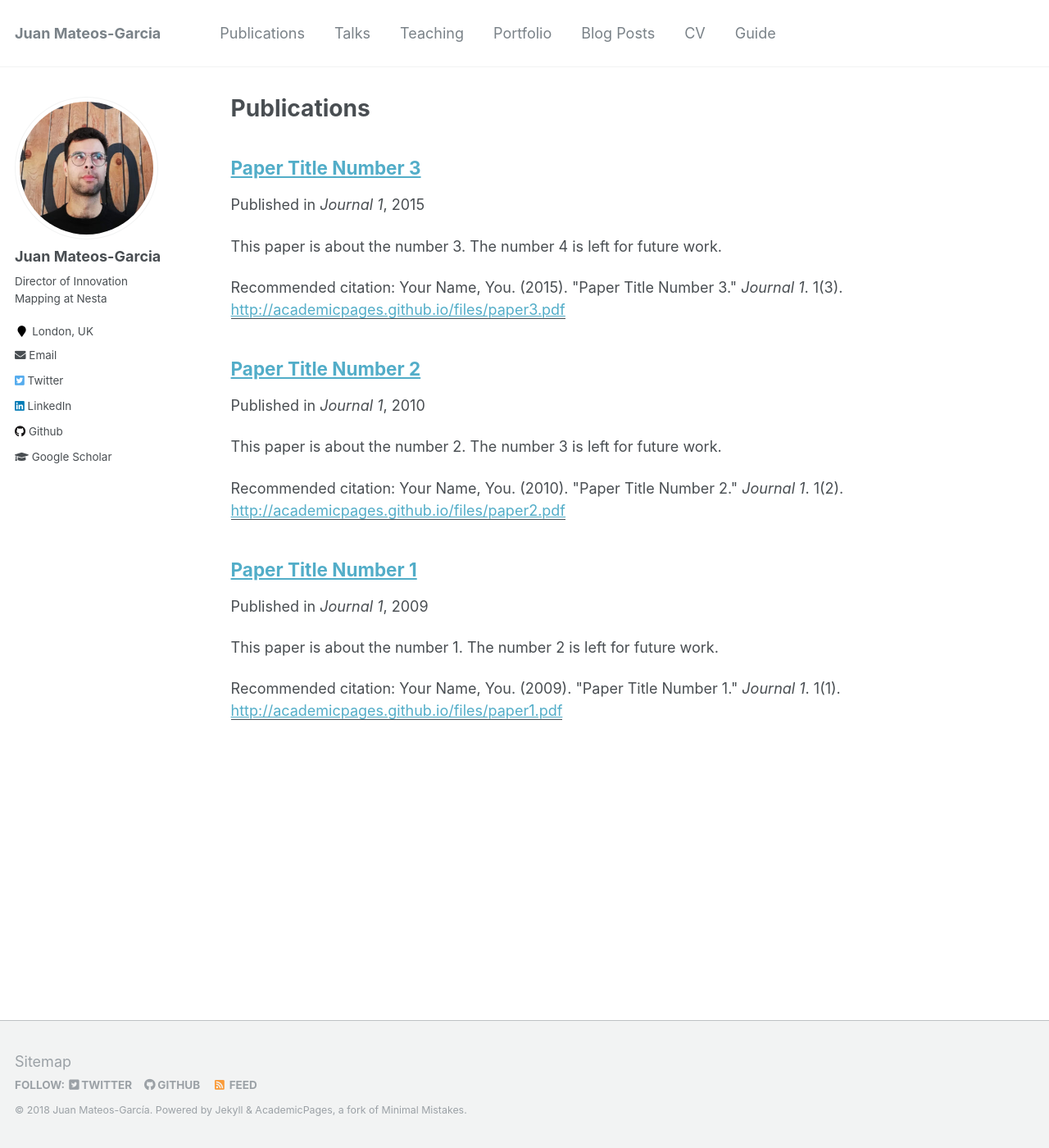
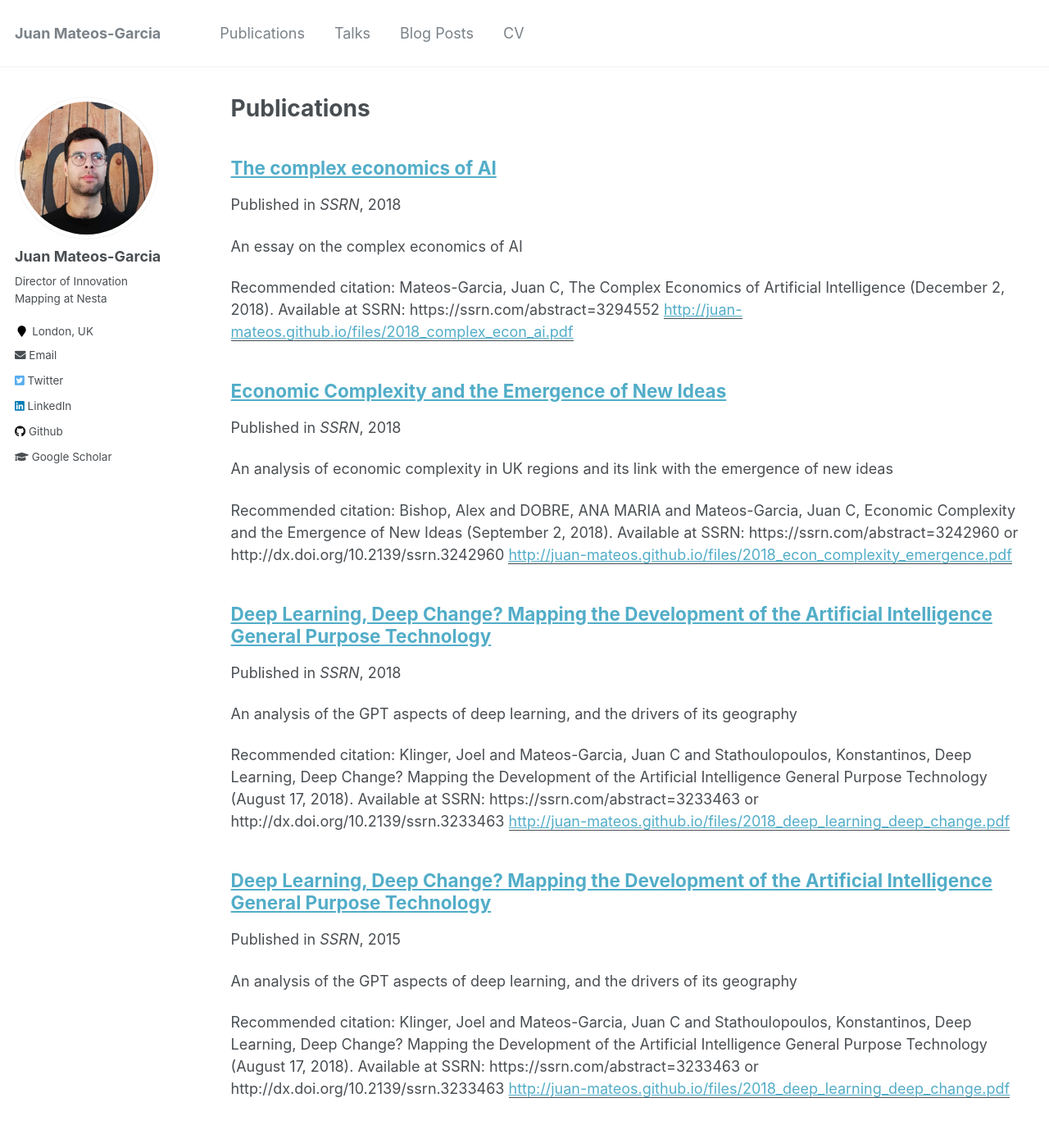
Before and after one commit to Juan-Mateos/Juan-Mateos.github.io, a Jekyll site: the page built from _pages/publications.md, in a window 1280 px wide and 1400 px high. Shown: the whole window at 82% size. Built offline with Jekyll 4.4.1, drawn with Linux system fonts in a browser that asks for light colours.

Commit message:
Added papers

```diff
--- a/_data/navigation.yml
+++ b/_data/navigation.yml
@@ -6,17 +6,8 @@ main:
   - title: "Talks"
     url: /talks/
 
-  - title: "Teaching"
-    url: /teaching/
-
-  - title: "Portfolio"
-    url: /portfolio/
-
   - title: "Blog Posts"
     url: /year-archive/
 
   - title: "CV"
     url: /cv/
-
-  - title: "Guide"
-    url: /markdown/
--- a/_publications/2009-10-01-paper-title-number-1.md
+++ /dev/null
@@ -1,15 +0,0 @@
----
-title: "Paper Title Number 1"
-collection: publications
-permalink: /publication/2009-10-01-paper-title-number-1
-excerpt: 'This paper is about the number 1. The number 2 is left for future work.'
-date: 2009-10-01
-venue: 'Journal 1'
-paperurl: 'http://academicpages.github.io/files/paper1.pdf'
-citation: 'Your Name, You. (2009). &quot;Paper Title Number 1.&quot; <i>Journal 1</i>. 1(1).'
----
-This paper is about the number 1. The number 2 is left for future work.
-
-[Download paper here](http://academicpages.github.io/files/paper1.pdf)
-
-Recommended citation: Your Name, You. (2009). "Paper Title Number 1." <i>Journal 1</i>. 1(1).
--- a/_publications/2010-10-01-paper-title-number-2.md
+++ /dev/null
@@ -1,15 +0,0 @@
----
-title: "Paper Title Number 2"
-collection: publications
-permalink: /publication/2010-10-01-paper-title-number-2
-excerpt: 'This paper is about the number 2. The number 3 is left for future work.'
-date: 2010-10-01
-venue: 'Journal 1'
-paperurl: 'http://academicpages.github.io/files/paper2.pdf'
-citation: 'Your Name, You. (2010). &quot;Paper Title Number 2.&quot; <i>Journal 1</i>. 1(2).'
----
-This paper is about the number 2. The number 3 is left for future work.
-
-[Download paper here](http://academicpages.github.io/files/paper2.pdf)
-
-Recommended citation: Your Name, You. (2010). "Paper Title Number 2." <i>Journal 1</i>. 1(2).
--- a/_publications/2015-10-01-paper-title-number-3.md
+++ /dev/null
@@ -1,15 +0,0 @@
----
-title: "Paper Title Number 3"
-collection: publications
-permalink: /publication/2015-10-01-paper-title-number-3
-excerpt: 'This paper is about the number 3. The number 4 is left for future work.'
-date: 2015-10-01
-venue: 'Journal 1'
-paperurl: 'http://academicpages.github.io/files/paper3.pdf'
-citation: 'Your Name, You. (2015). &quot;Paper Title Number 3.&quot; <i>Journal 1</i>. 1(3).'
----
-This paper is about the number 3. The number 4 is left for future work.
-
-[Download paper here](http://academicpages.github.io/files/paper3.pdf)
-
-Recommended citation: Your Name, You. (2015). "Paper Title Number 3." <i>Journal 1</i>. 1(3).
--- /dev/null
+++ b/_publications/2015-paper-title-number-3.md
@@ -0,0 +1,16 @@
+---
+title: "Deep Learning, Deep Change? Mapping the Development of the Artificial Intelligence General Purpose Technology"
+collection: publications
+permalink: /publication/01/10/2015-paper-title-number-3
+excerpt: 'An analysis of the GPT aspects of deep learning, and the drivers of its geography'
+date: 01/10/2015
+venue: 'SSRN'
+paperurl: 'http://juan-mateos.github.io/files/2018_deep_learning_deep_change.pdf'
+citation: 'Klinger, Joel and Mateos-Garcia, Juan C and Stathoulopoulos, Konstantinos, Deep Learning, Deep Change? Mapping the Development of the Artificial Intelligence General Purpose Technology (August 17, 2018). Available at SSRN: https://ssrn.com/abstract=3233463 or http://dx.doi.org/10.2139/ssrn.3233463'
+---
+
+<a href='http://juan-mateos.github.io/files/2018_deep_learning_deep_change.pdf'>Download paper here</a>
+
+An analysis of the GPT aspects of deep learning, and the drivers of its geography
+
+Recommended citation: Klinger, Joel and Mateos-Garcia, Juan C and Stathoulopoulos, Konstantinos, Deep Learning, Deep Change? Mapping the Development of the Artificial Intelligence General Purpose Technology (August 17, 2018). Available at SSRN: https://ssrn.com/abstract=3233463 or http://dx.doi.org/10.2139/ssrn.3233463
--- /dev/null
+++ b/_publications/2018-paper-title-number-1.md
@@ -0,0 +1,16 @@
+---
+title: "The complex economics of AI"
+collection: publications
+permalink: /publication/02/12/2018-paper-title-number-1
+excerpt: 'An essay on the complex economics of AI'
+date: 02/12/2018
+venue: 'SSRN'
+paperurl: 'http://juan-mateos.github.io/files/2018_complex_econ_ai.pdf'
+citation: 'Mateos-Garcia, Juan C, The Complex Economics of Artificial Intelligence (December 2, 2018). Available at SSRN: https://ssrn.com/abstract=3294552'
+---
+
+<a href='http://juan-mateos.github.io/files/2018_complex_econ_ai.pdf'>Download paper here</a>
+
+An essay on the complex economics of AI
+
+Recommended citation: Mateos-Garcia, Juan C, The Complex Economics of Artificial Intelligence (December 2, 2018). Available at SSRN: https://ssrn.com/abstract=3294552
--- /dev/null
+++ b/_publications/2018-paper-title-number-2.md
@@ -0,0 +1,16 @@
+---
+title: "Economic Complexity and the Emergence of New Ideas"
+collection: publications
+permalink: /publication/02/09/2018-paper-title-number-2
+excerpt: 'An analysis of economic complexity in UK regions and its link with the emergence of new ideas'
+date: 02/09/2018
+venue: 'SSRN'
+paperurl: 'http://juan-mateos.github.io/files/2018_econ_complexity_emergence.pdf'
+citation: 'Bishop, Alex and DOBRE, ANA MARIA and Mateos-Garcia, Juan C, Economic Complexity and the Emergence of New Ideas (September 2, 2018). Available at SSRN: https://ssrn.com/abstract=3242960 or http://dx.doi.org/10.2139/ssrn.3242960'
+---
+
+<a href='http://juan-mateos.github.io/files/2018_econ_complexity_emergence.pdf'>Download paper here</a>
+
+An analysis of economic complexity in UK regions and its link with the emergence of new ideas
+
+Recommended citation: Bishop, Alex and DOBRE, ANA MARIA and Mateos-Garcia, Juan C, Economic Complexity and the Emergence of New Ideas (September 2, 2018). Available at SSRN: https://ssrn.com/abstract=3242960 or http://dx.doi.org/10.2139/ssrn.3242960
--- /dev/null
+++ b/_publications/2018-paper-title-number-3.md
@@ -0,0 +1,16 @@
+---
+title: "Deep Learning, Deep Change? Mapping the Development of the Artificial Intelligence General Purpose Technology"
+collection: publications
+permalink: /publication/28/08/2018-paper-title-number-3
+excerpt: 'An analysis of the GPT aspects of deep learning, and the drivers of its geography'
+date: 28/08/2018
+venue: 'SSRN'
+paperurl: 'http://juan-mateos.github.io/files/2018_deep_learning_deep_change.pdf'
+citation: 'Klinger, Joel and Mateos-Garcia, Juan C and Stathoulopoulos, Konstantinos, Deep Learning, Deep Change? Mapping the Development of the Artificial Intelligence General Purpose Technology (August 17, 2018). Available at SSRN: https://ssrn.com/abstract=3233463 or http://dx.doi.org/10.2139/ssrn.3233463'
+---
+
+<a href='http://juan-mateos.github.io/files/2018_deep_learning_deep_change.pdf'>Download paper here</a>
+
+An analysis of the GPT aspects of deep learning, and the drivers of its geography
+
+Recommended citation: Klinger, Joel and Mateos-Garcia, Juan C and Stathoulopoulos, Konstantinos, Deep Learning, Deep Change? Mapping the Development of the Artificial Intelligence General Purpose Technology (August 17, 2018). Available at SSRN: https://ssrn.com/abstract=3233463 or http://dx.doi.org/10.2139/ssrn.3233463
--- a/markdown_generator/publications.tsv
+++ b/markdown_generator/publications.tsv
@@ -1,4 +1,4 @@
 pub_date	title	venue	excerpt	citation	url_slug	paper_url
-2009-10-01	Paper Title Number 1	Journal 1	This paper is about the number 1. The number 2 is left for future work.	Your Name, You. (2009). "Paper Title Number 1." <i>Journal 1</i>. 1(1).	paper-title-number-1	http://academicpages.github.io/files/paper1.pdf
-2010-10-01	Paper Title Number 2	Journal 1	This paper is about the number 2. The number 3 is left for future work.	Your Name, You. (2010). "Paper Title Number 2." <i>Journal 1</i>. 1(2).	paper-title-number-2	http://academicpages.github.io/files/paper2.pdf
-2015-10-01	Paper Title Number 3	Journal 1	This paper is about the number 3. The number 4 is left for future work.	Your Name, You. (2015). "Paper Title Number 3." <i>Journal 1</i>. 1(3).	paper-title-number-3	http://academicpages.github.io/files/paper3.pdf
+02/12/2018	The complex economics of AI	SSRN	An essay on the complex economics of AI	"Mateos-Garcia, Juan C, The Complex Economics of Artificial Intelligence (December 2, 2018). Available at SSRN: https://ssrn.com/abstract=3294552"	paper-title-number-1	http://juan-mateos.github.io/files/2018_complex_econ_ai.pdf
+02/09/2018	Economic Complexity and the Emergence of New Ideas	SSRN	An analysis of economic complexity in UK regions and its link with the emergence of new ideas	"Bishop, Alex and DOBRE, ANA MARIA and Mateos-Garcia, Juan C, Economic Complexity and the Emergence of New Ideas (September 2, 2018). Available at SSRN: https://ssrn.com/abstract=3242960 or http://dx.doi.org/10.2139/ssrn.3242960"	paper-title-number-2	http://juan-mateos.github.io/files/2018_econ_complexity_emergence.pdf
+28/08/2018	"Deep Learning, Deep Change? Mapping the Development of the Artificial Intelligence General Purpose Technology"	SSRN	"An analysis of the GPT aspects of deep learning, and the drivers of its geography"	"Klinger, Joel and Mateos-Garcia, Juan C and Stathoulopoulos, Konstantinos, Deep Learning, Deep Change? Mapping the Development of the Artificial Intelligence General Purpose Technology (August 17, 2018). Available at SSRN: https://ssrn.com/abstract=3233463 or http://dx.doi.org/10.2139/ssrn.3233463"	paper-title-number-3	http://juan-mateos.github.io/files/2018_deep_learning_deep_change.pdf
```
Also changed, not shown: 6 other files.
